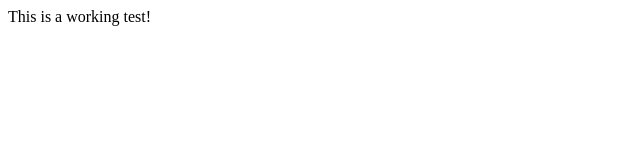
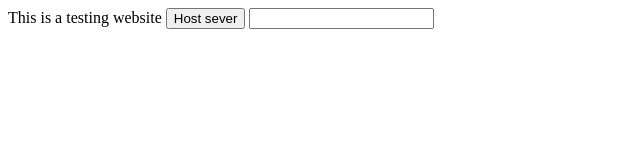
Before and after one commit to Zein-Fakhreddine/Tune-In, a website: page index.html in a window 1280 px wide. Shown: the whole page, without its empty margins (0-640 px from the left). Drawn offline with Linux system fonts and the light colour scheme.

Commit message:
getting changes

```diff
--- a/index.html
+++ b/index.html
@@ -5,6 +5,15 @@
     <title>Tune In Server</title>
 </head>
 <body>
-    This is a working test!
+    This is a testing website
+    <button  onclick="hostSever()">Host sever</button>
+<input type ="text" name="hName">
+
+<script>
+    function hostSever(){
+
+    }
+
+</script>
 </body>
 </html>
```
